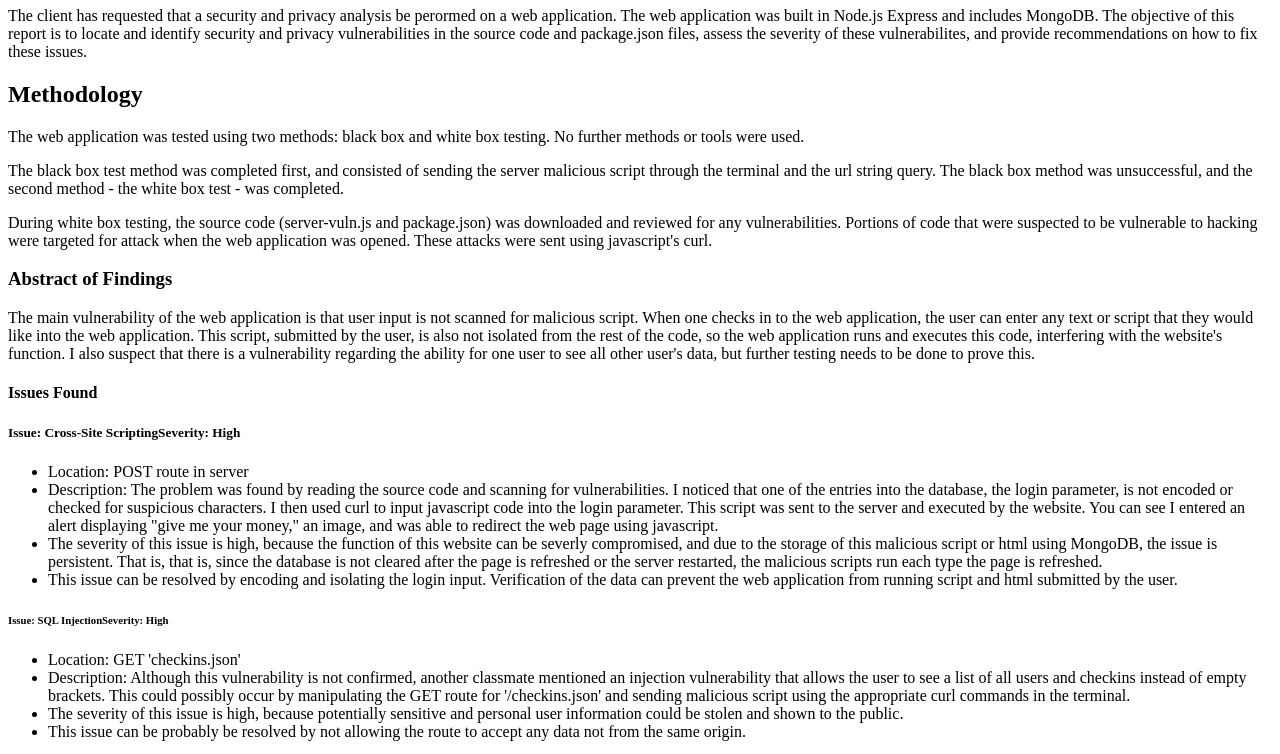
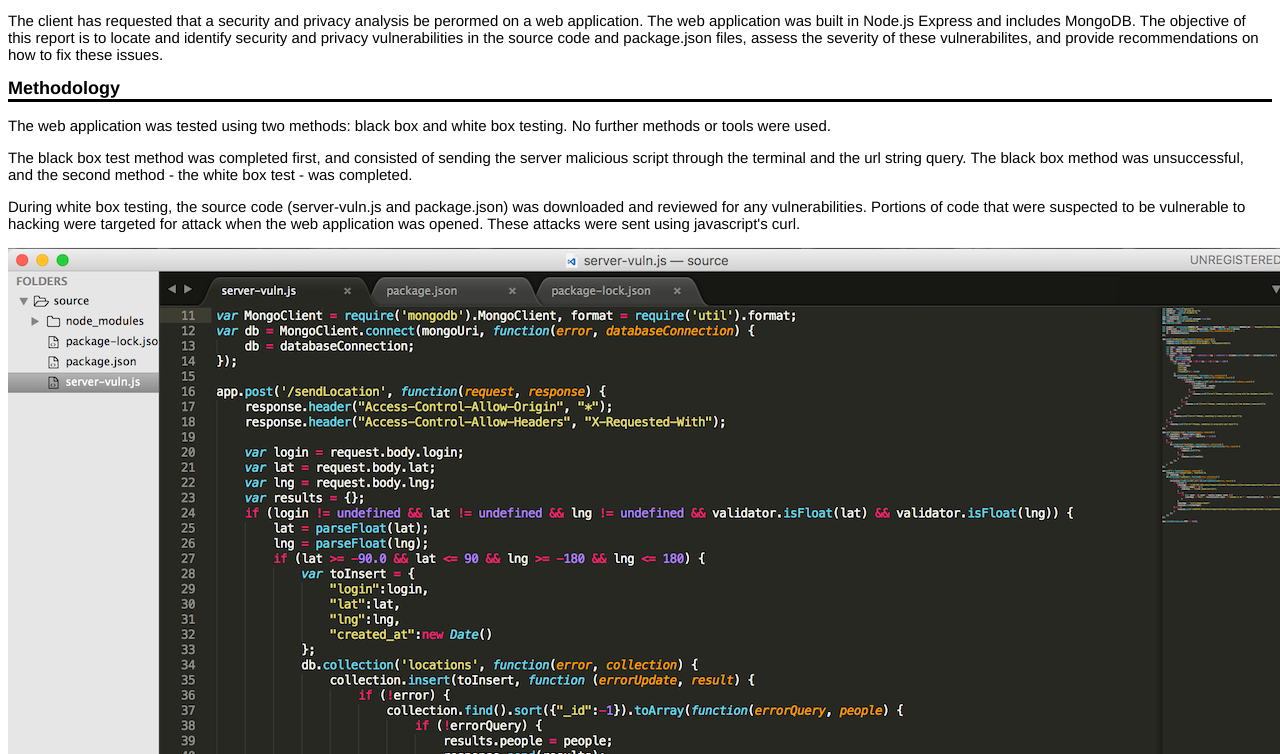
Before and after one commit to EliaRodriguez/comp20-erodriguez, a plain HTML site: page security/index.html in a window 1280 px wide. Shown: the part 117-871 px from the top of the page. Drawn offline with Linux system fonts and the light colour scheme.

Commit message:
finished report

```diff
--- a/security/index.html
+++ b/security/index.html
@@ -3,7 +3,7 @@
 	<head lang=en>
 		 <meta charset=utf-8>
 		<title></title>
-		<link rel="stylesheet" type=text/css href="style.css" />
+		<link rel='stylesheet' type=text/css href='style.css' />
 	</head>
 
 	<body>
@@ -24,34 +24,37 @@
 			<p>The web application was tested using two methods: black box and white box testing. No further methods or tools were used.</p>
 			<p>The black box test method was completed first, and consisted of sending the server malicious script through the terminal and the url string query. The black box method was unsuccessful, and the second method - the white box test - was completed. </p>
 			<p>During white box testing, the source code (server-vuln.js and package.json) was downloaded and reviewed for any vulnerabilities. Portions of code that were suspected to be vulnerable to hacking were targeted for attack when the web application was opened. These attacks were sent using javascript's curl.</p>
+			<img src='four.png' alt='Source code'>
 		</div>
 
 
 		<div>
 			<h3 class='sections'>Abstract of Findings</h3>
 			<p>The main vulnerability of the web application is that user input is not scanned for malicious script. When one checks in to the web application, the user can enter any text or script that they would like into the web application. This script, submitted by the user, is also not isolated from the rest of the code, so the web application runs and executes this code, interfering with the website's function. I also suspect that there is a vulnerability regarding the ability for one user to see all other user's data, but further testing needs to be done to prove this. </p>
+			<img src='two.png' alt='Hacked website'>
 		</div>
 
 
 		<div>
 			<h4 class='sections'>Issues Found</h4>
-			<h5><span class='issues'>Issue: Cross-Site Scripting</span><span class='rating'>Severity: High</span></h5>
-				<ul><li><span class='subheading'>Location:</span> POST route in server</li>
-					<li><span class="subheading">Description:</span> The problem was found by reading the source code and scanning for vulnerabilities. I noticed that one of the entries into the database, the login parameter, is not encoded or checked for suspicious characters. I then used curl to input javascript code into the login parameter. This script was sent to the server and executed by the website. You can see I entered an alert displaying "give me your money," an image, and was able to redirect the web page using javascript.  </li>
+			<p id='colororange'><span class='issues'>Issue: Cross-Site Scripting</span><span class='rating'>Severity: High</span></p>
+				<ul><li><span class='loc'>Location:</span> POST route in server</li>
+					<li><span class='loc'>Description:</span> The problem was found by reading the source code and scanning for vulnerabilities. I noticed that one of the entries into the database, the login parameter, is not encoded or checked for suspicious characters. I then used curl to input javascript code into the login parameter. This script was sent to the server and executed by the website. You can see I entered an alert displaying "give me your money," an image, and was able to redirect the web page using javascript.  </li>
 					<li>The severity of this issue is high, because the function of this website can be severly compromised, and due to the storage of this malicious script or html using MongoDB, the issue is persistent. That is, that is, since the database is not cleared after the page is refreshed or the server restarted, the malicious scripts run each type the page is refreshed.</li>
 					<li>This issue can be resolved by encoding and isolating the login input. Verification of the data can prevent the web application from running script and html submitted by the user.</li>
 				</ul>
-			<h6><span class='issues'>Issue: SQL Injection</span><span class='rating'>Severity: High</span></h6>
-				<ul><li><span class='subheading'>Location:</span> GET 'checkins.json'</li>
-					<li><span class="subheading">Description:</span> Although this vulnerability is not confirmed, another classmate mentioned an injection vulnerability that allows the user to see a list of all users and checkins instead of empty brackets. This could possibly occur by manipulating the GET route for '/checkins.json' and sending malicious script using the appropriate curl commands in the terminal.</li>
+			<p id='colorred'><span class='issues'>Issue: SQL Injection</span><span class='rating'>Severity: Severe</span></p>
+				<ul><li><span class='loc'>Location:</span> GET 'checkins.json'</li>
+					<li><span class="loc">Description:</span> Although this vulnerability is not confirmed, another classmate mentioned an injection vulnerability that allows the user to see a list of all users and checkins instead of empty brackets. This could possibly occur by manipulating the GET route for '/checkins.json' and sending malicious script using the appropriate curl commands in the terminal.</li>
 					<li>The severity of this issue is high, because potentially sensitive and personal user information could be stolen and shown to the public.</li>
 					<li>This issue can be probably be resolved by not allowing the route to accept any data not from the same origin.</li>
 				</ul>
+				<img src='three.png' alt='Malicious script'>
 		</div>
 
 
 		<div>
-			<h7 class='sections'>Conclusion</h5>
+			<h5 class='sections'>Conclusion</h5>
 			<p>Incoming data should always be encoded and isolated from the rest of the web application's code in order to remove any malicious script. The client should make sure that users can only input data in the appropriate routes.
 			</p>
 		</div>
--- a/security/style.css
+++ b/security/style.css
@@ -0,0 +1,17 @@
+body {font-family: Helvetica, Arial, sans-serif; font-size: 15px;}
+
+header {font-size: 25px; font-weight: bold; background-color: #1F85F3; padding: 6px;}
+
+#subheading {font-size: 13px;}
+
+.sections {font-size: 18px; font-weight: bold; border-bottom: solid;}
+
+li { margin: 1em 0;}
+
+#colororange {font-size: 17px; font-weight: bold; color: white; background-color: orange; padding: 3px;}
+
+#colorred {font-size: 17px; font-weight: bold; color: white; background-color: red; padding: 3px;}
+
+.rating {float: right;}
+
+img {display: block; margin: 0 auto;}
```
Also changed, not shown: security/four.png (added), security/one.png (added), security/three.png (added), security/two.png (added), 1 other file.
